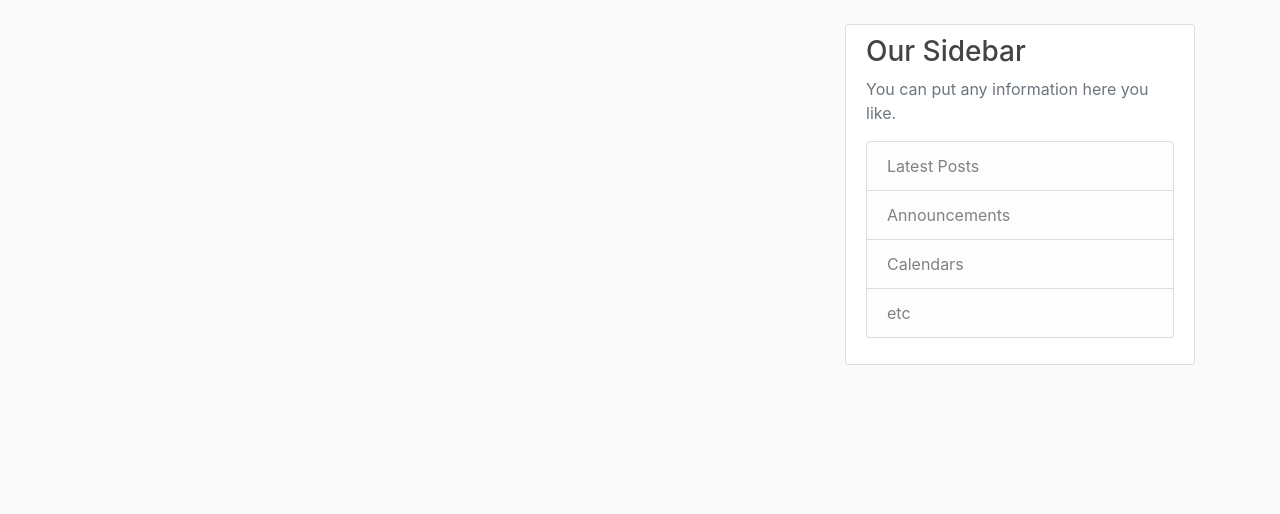
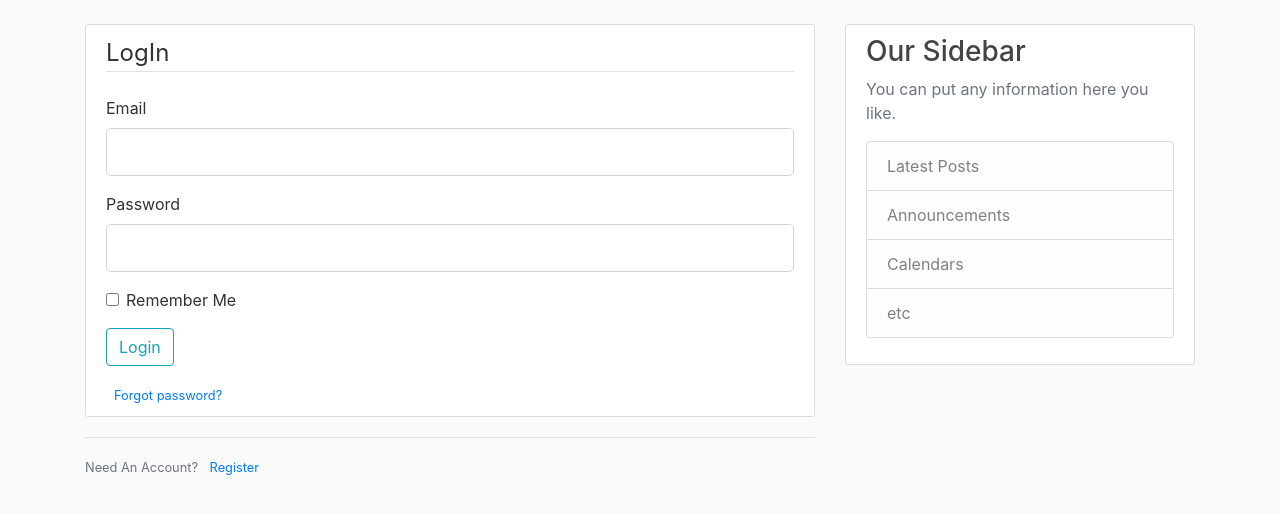
Before and after one commit to Frankkao813/flask_blog, a Flask app: page /login in a window 1280 px wide. Shown: the part 56-570 px from the top of the page. Run offline with Flask 2, Linux system fonts and the light colour scheme.

Commit message:
add login/register/alert functionality

```diff
--- a/flaskblog.py
+++ b/flaskblog.py
@@ -1,4 +1,4 @@
-from flask import Flask, render_template, url_for
+from flask import Flask, render_template, url_for, flash, redirect
 from forms import RegistrationForm, LoginForm
 
 app = Flask(__name__)
@@ -23,7 +23,8 @@ posts = [
 ]
 
 @app.route("/")
-def hello_world():
+@app.route("/home")
+def home():
     return render_template('home.html', posts=posts)
 
 # about page: talk about why the website is established, and offer some tips
@@ -32,15 +33,27 @@ def hello_world():
 def about():
     return render_template('about.html', title = "about")
 
-
-@app.route("/register")
+# list the allowed method here -http method
+# when the password different - will return an error
+@app.route("/register", methods=['GET','POST'])
 def register():
     form = RegistrationForm()
+    if form.validate_on_submit(): # validate when submit
+        flash(f'Account created for {form.username.data}!', 'success')
+        # redirect the user to the home page
+        return redirect(url_for('home'))
     return render_template('register.html', title='Register', form=form)
 
-@app.route("/login")
+@app.route("/login", methods=['GET', 'POST'])
 def login():
     form  = LoginForm()
+    if form.validate_on_submit():
+        if form.email.data == 'trial@blog.com' and form.password.data == 'password':
+            flash('You have been logged in!', 'success')
+            # redirect to the home page
+            return redirect(url_for('home'))
+        else:
+            flash('Login Unsuccessgful. Please check your username and password', 'danger')
     return render_template('login.html', title='Login', form=form)
 
 
--- a/forms.py
+++ b/forms.py
@@ -27,5 +27,4 @@ class LoginForm(FlaskForm):
     password = PasswordField('Password', validators =[DataRequired()])
     # secure cookie
     remember =BooleanField('Remember Me')
-    # comfirmed password is equal to the password field
     submit = SubmitField('Login')
--- a/templates/layout.html
+++ b/templates/layout.html
@@ -30,24 +30,35 @@
                     </button>
                     <div class="collapse navbar-collapse" id="navbarToggle">
                         <div class="navbar-nav mr-auto">
-                            <a class="nav-item nav-link" href="/">Home</a>
-                            <a class="nav-item nav-link" href ="/about">About</a>
+                            <!--convert existing links to url_for()-->
+                            <a class="nav-item nav-link" href="{{ url_for('home') }}">Home</a>
+                            <a class="nav-item nav-link" href ="{{ url_for('about') }}">About</a>
                         </div>
 
                         <!--Navbar Right Side-->
                         <div class="navbar-nav">
-                            <a class="nav-item nav-link" href="/login">Login</a>
-                            <a class="nav-item nav-link" href="/register">Register</a>
+                            <a class="nav-item nav-link" href="{{ url_for('login') }}">Login</a>
+                            <a class="nav-item nav-link" href="{{ url_for('register') }}">Register</a>
                         </div>
                     </div>
                 </div>
             </nav>
         </header>
-        <!--main.html-->
+
 
         <main role="main" class="container">
             <div class="row">
                 <div class="col-md-8">
+                    <!--flash message -->
+                    {% with messages = get_flashed_messages(with_categories = true) %}
+                        {% if messages %}
+                            {% for category, message in messages %}
+                                <div class="alert alert-{{category}}">
+                                    {{ message }}
+                                </div>
+                            {% endfor %}
+                        {% endif %}
+                    {% endwith %}
                     {% block content %}{% endblock %}
                 </div>
                 <div class="col-md-4">
--- a/templates/login.html
+++ b/templates/login.html
@@ -4,5 +4,61 @@
 {% block content %}
     <!--write code in templates-->
     <!--the posts variable can be found in the flaskblog.py-->
+    <div class="content-section">
+        <form method="POST" action="">
+            <!--CSRF token passed in-->
+            {{ form.hidden_tag() }}
+            <fieldset class="form-group"> <!--bootstrap stuff-->
+                <legend class="border-bottom mb-4">LogIn</legend>
 
+                <div class="form-group">
+                    {{ form.email.label(class="form-control-label") }}
+                    <!--error message -->
+                    {% if form.email.errors %}
+                        {{ form.email(class="form-control form-control-lg is-invalid")}}
+                        <div class="invalid-feedback">
+                            {% for errors in form.email.errors %}
+                                <span>{{ error }}</span>
+                            {% endfor %}
+                        </div>
+                    {% else %}
+                        {{ form.email(class="form-control form-control-lg") }}
+                    {% endif %}
+                </div>
+                <div class="form-group">
+                    {{ form.password.label(class="form-control-label") }}
+                    <!--error message -->
+                    {% if form.password.errors %}
+                        {{ form.password(class="form-control form-control-lg is-invalid")}}
+                        <div class="invalid-feedback">
+                            {% for errors in form.password.errors %}
+                                <span>{{ error }}</span>
+                            {% endfor %}
+                        </div>
+                    {% else %}
+                        {{ form.password(class="form-control form-control-lg") }}
+                    {% endif %}
+                </div>
+                <div class="form-check">
+                    {{ form.remember(class="form-check-input") }}
+                    {{ form.remember.label(class="form-check-label") }}
+                </div>
+            </fieldset>
+
+            <div class="form-group">
+                {{ form.submit(class ="btn btn-outline-info")}}
+            </div>
+            <small class="text-muted ml-2">
+                <a href="#">Forgot password? </a>
+            </small>
+        </form>
+    </div>
+
+    <!--already have an account-->
+    <div class="border-top pt-3">
+        <small class="text-muted">
+            <!--url_for: pass in the function name of the route-->
+            Need An Account? <a class="ml-2" href="{{ url_for('register')}}">Register</a>
+        </small>
+    </div>
 {% endblock content %}
```
Also changed, not shown: templates/register.html (+49 -6 lines).
